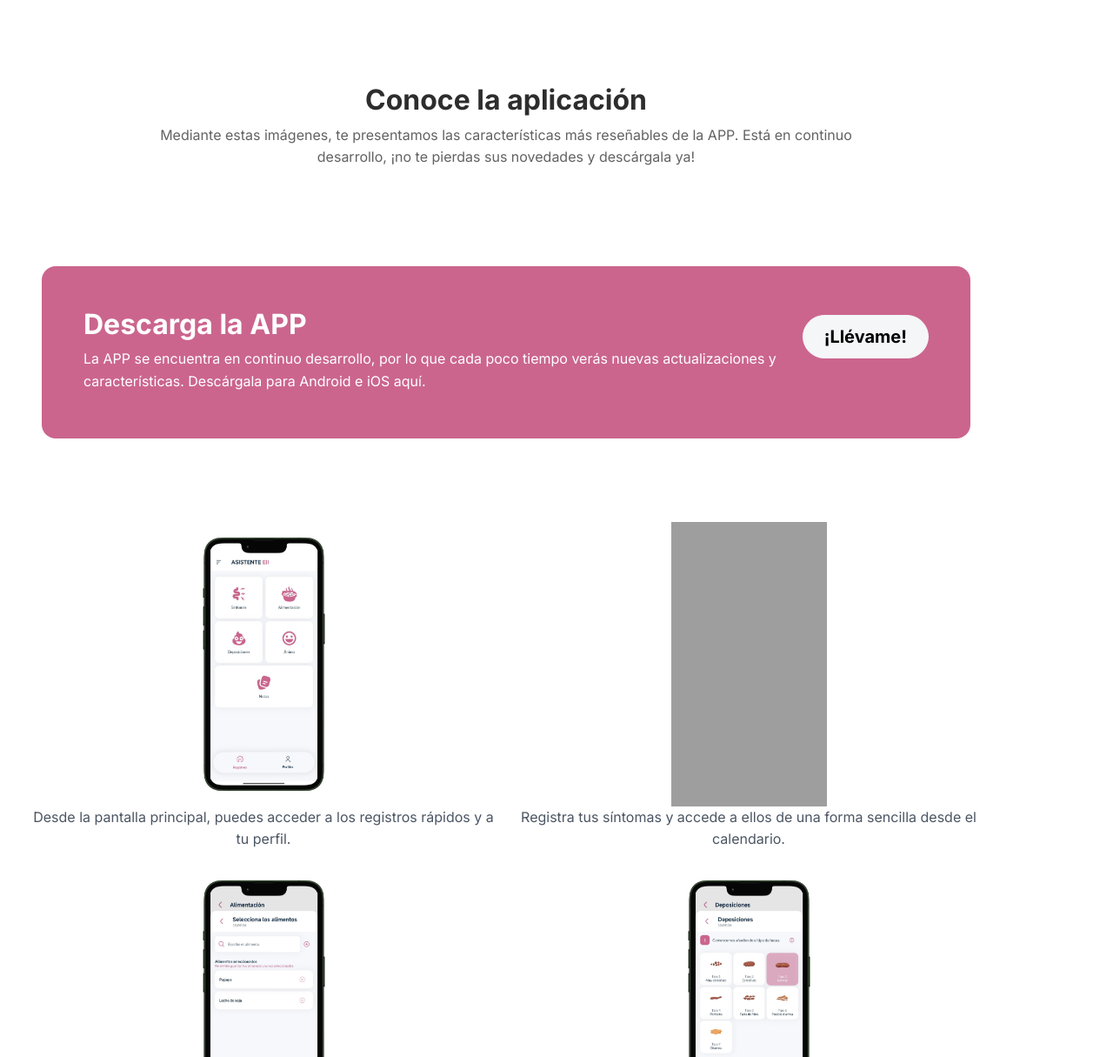
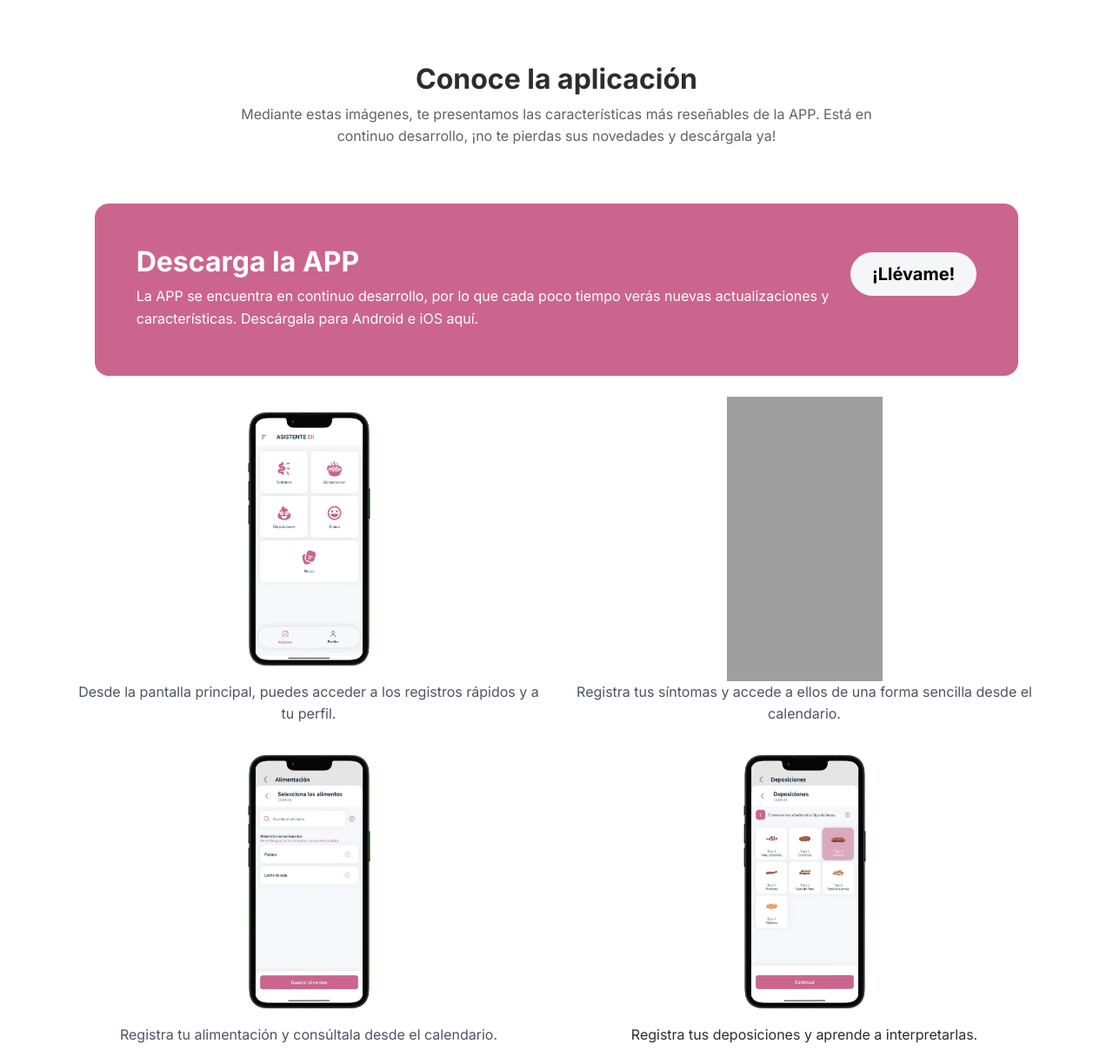
Before and after one commit to albertoruibalojea/albertoruibalojea.github.io, a plain HTML site: page asistente_eii.html in a window 1280 px wide. Shown: the part 375-1590 px from the top of the page at 87% size. Drawn offline with Linux system fonts and the light colour scheme; grey boxes are pictures that could not be loaded.

Commit message:
Update columns size

```diff
--- a/asistente_eii.html
+++ b/asistente_eii.html
@@ -54,18 +54,14 @@
                 </div>
             </div>
         </div>
-        <div class="container" style="margin-right: 12px;margin-left: 12px;padding-right: 12px;padding-left: 12px;">
-            <div class="row">
-                <div class="col">
-                    <div class="container py-4 py-xl-5">
+        <div class="row" style="padding-top: 24px;">
+            <div class="col-10 col-md-10 col-xxl-10 offset-1 offset-md-1 offset-xxl-1">
                 <div class="row mb-5">
-                            <div class="col-sm-11 col-md-10 col-xl-9 col-xxl-10 text-center mx-auto">
+                    <div class="col-11 col-sm-11 col-md-10 col-xl-9 col-xxl-10 offset-xl-1 text-center mx-auto">
                         <h2><strong>Conoce la aplicación</strong></h2>
                         <p class="w-lg-50"><span style="color: rgba(45, 45, 45, 0.75);">Mediante estas imágenes, te presentamos las características más reseñables de la APP. Está en continuo desarrollo, ¡no te pierdas sus novedades y descárgala ya!</span></p>
                     </div>
                 </div>
-                        <section class="py-4 py-xl-5">
-                            <div class="container">
                 <div class="text-white bg-primary border rounded border-0 border-primary d-flex flex-column justify-content-between flex-lg-row p-4 p-md-5" style="--bs-primary: #cb658e;--bs-primary-rgb: 203,101,142;">
                     <div class="pb-2 pb-lg-1">
                         <h2 class="fw-bold mb-2">Descarga la APP</h2>
@@ -74,12 +70,9 @@
                     <div class="my-2"><a class="btn btn-light fs-5 py-2 px-4" role="button" href="https://forms.office.com/r/QuyPX3c3Mt">¡Llévame!</a></div>
                 </div>
             </div>
-                        </section>
         </div>
-                </div>
-            </div>
-            <div class="row">
-                <div class="col">
+        <div class="row" style="padding-top: 24px;">
+            <div class="col-xxl-10 offset-xxl-1">
                 <div class="container">
                     <div class="row">
                         <div class="col-md-6">
@@ -166,10 +159,8 @@
                 </div>
             </div>
         </div>
-        </div>
-        <div class="container">
         <div class="row" style="text-align: center;">
-                <div class="col">
+            <div class="col-xxl-10 offset-xxl-1">
                 <div class="container py-5">
                     <div class="row mb-5">
                         <div class="col-11 col-md-10 col-xl-8 text-center mx-auto">
@@ -180,7 +171,6 @@
                     <div class="row row-cols-1 row-cols-md-2 text-center justify-content-center mx-auto" style="max-width: 900px;">
                         <div class="col-10 col-sm-10 col-md-10 col-lg-7 col-xl-10 col-xxl-10 text-center align-self-center mb-4">
                             <div class="d-flex"><iframe allowfullscreen="" frameborder="0" src="https://www.youtube.com/embed/6eu0Y5pzPzM" class="pulse animated" width="560" height="315"></iframe></div>
-                            </div>
                         </div>
                     </div>
                 </div>
```
Lines whose indentation alone changed are shown as unchanged.
